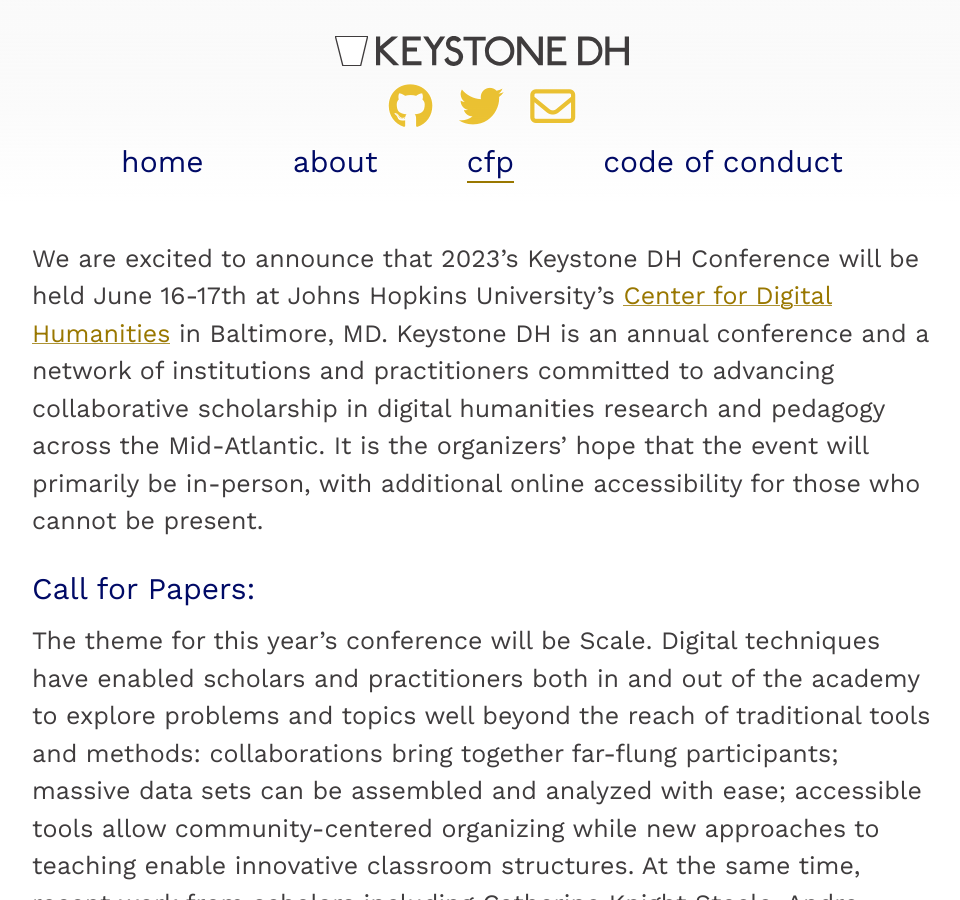
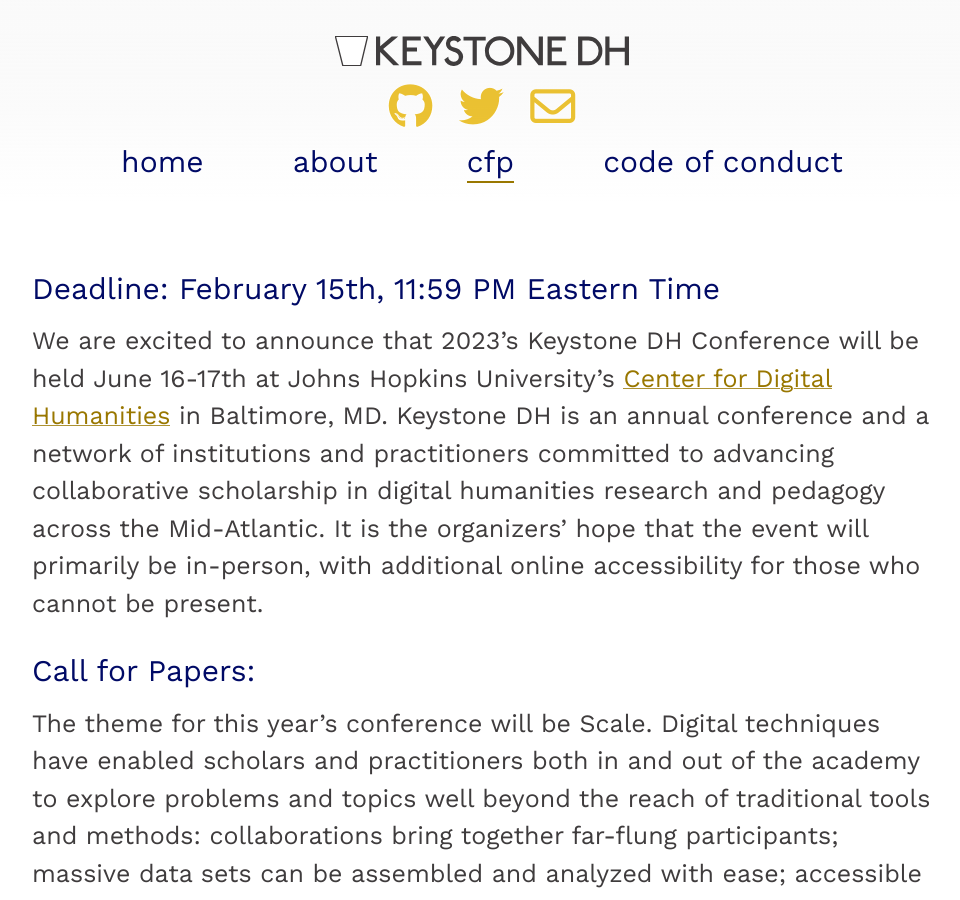
Before and after one commit to KeystoneDH/2023, a Jekyll site: the page built from _pages/cfp.md, in a window 1280 px wide and 900 px high. Shown: the whole window, without its empty margins (158-1118 px from the left). Built offline with Jekyll 4.4.1, drawn with Linux system fonts in a browser that asks for light colours; nearby versions of some CDN libraries.

Commit message:
Update cfp.md

```diff
--- a/_pages/cfp.md
+++ b/_pages/cfp.md
@@ -5,6 +5,8 @@
 tags: page
 permalink: /cfp
 ---
+
+## Deadline: February 15th, 11:59 PM Eastern Time
 
 We are excited to announce that 2023’s Keystone DH Conference will be held June 16-17th at Johns Hopkins University’s [Center for Digital Humanities](https://cdh.jhu.edu) in Baltimore, MD. Keystone DH is an annual conference and a network of institutions and practitioners committed to advancing collaborative scholarship in digital humanities research and pedagogy across the Mid-Atlantic. It is the organizers’ hope that the event will primarily be in-person, with additional online accessibility for those who cannot be present.
 
```
